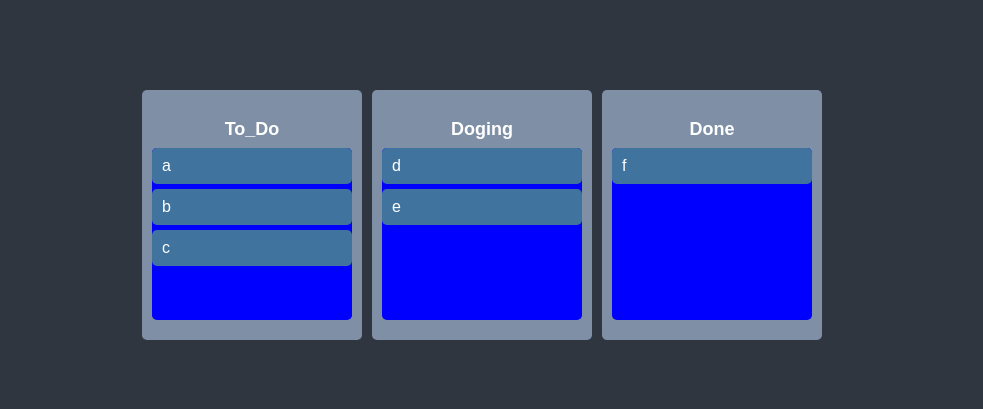
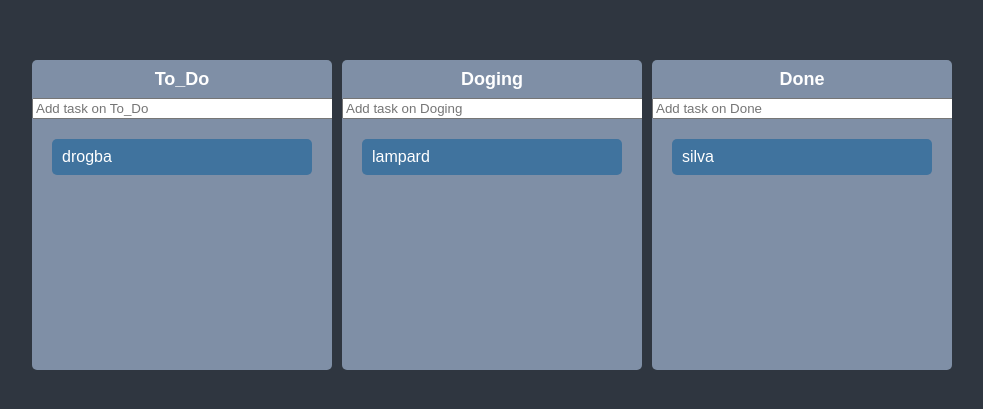
Before and after one commit to sni424/typescript-study, a React (Create React App) app: page / in a window 1280 px wide. Shown: the part 185-594 px from the top of the page, without its empty margins (158-1141 px from the left). Built offline with nearby package versions, Linux system fonts and the light colour scheme.

Commit message:
보드 위치  바꾸기

```diff
--- a/src/atoms.ts
+++ b/src/atoms.ts
@@ -48,15 +48,20 @@ export const hourSelector = selector<number>({
     },
 });
 
+export interface ITodos {
+    id: number;
+    text: string;
+}
+
 interface ITodoState {
-    [key: string]: string[];
+    [key: string]: ITodos[];
 }
 
 export const toDosState = atom<ITodoState>({
     key: "dragTodo",
     default: {
-        To_Do: ["a", "b", "c"],
-        Doging: ["d", "e"],
-        Done: ["f"],
+        To_Do: [{ id: Date.now() + 1, text: "drogba" }],
+        Doging: [{ id: Date.now() + 2, text: "lampard" }],
+        Done: [{ id: Date.now() + 3, text: "silva" }],
     },
 });
--- a/src/components/Board/index.tsx
+++ b/src/components/Board/index.tsx
@@ -1,6 +1,9 @@
-import React from "react";
-import { Droppable } from "react-beautiful-dnd";
+import React, { useRef } from "react";
+import { Draggable, Droppable } from "react-beautiful-dnd";
+import { useForm } from "react-hook-form";
+import { useSetRecoilState } from "recoil";
 import styled from "styled-components";
+import { IToDo, ITodos, toDosState } from "../../atoms";
 import DragabbleCard from "../DragabbleCard";
 
 const Title = styled.h2`
@@ -11,13 +14,14 @@ const Title = styled.h2`
 `;
 
 const Wrraper = styled.div`
-    padding: 20px 10px;
-    padding-top: 30px;
+    width: 300px;
+    padding-top: 10px;
     background-color: ${(props) => props.theme.boardColor};
     border-radius: 5px;
-    min-height: 200px;
+    min-height: 300px;
     display: flex;
     flex-direction: column;
+    overflow: hidden;
 `;
 interface IAreaProps {
     isDraggingFromThis: boolean;
@@ -27,24 +31,66 @@ interface IAreaProps {
 const Area = styled.div<IAreaProps>`
     background-color: ${(props) =>
         props.isDraggingOver
-            ? "pink"
+            ? "#dfe6e9"
             : props.isDraggingFromThis
-            ? "red"
-            : "blue"};
+            ? "#b2bec3"
+            : "transparent"};
     flex-grow: 1;
     transition: background-color 0.3s ease-in-out;
-    border-radius: 0.3rem;
+    padding: 20px;
+`;
+
+const Form = styled.form`
+    width: 100%;
+    input {
+        width: 100%;
+    }
 `;
 
 interface IBoard {
-    toDos: string[];
+    toDos: ITodos[];
     boardId: string;
+    index: number;
 }
 
-const Board = ({ toDos, boardId }: IBoard) => {
+interface IForm {
+    toDo: string;
+}
+
+const Board = ({ toDos, boardId, index }: IBoard) => {
+    const setToDos = useSetRecoilState(toDosState);
+    const { register, setValue, handleSubmit } = useForm<IForm>();
+
+    const onValid = ({ toDo }: IForm) => {
+        const newTodo = {
+            id: Date.now(),
+            text: toDo,
+        };
+        setToDos((allBoards) => {
+            return {
+                ...allBoards,
+                [boardId]: [newTodo, ...allBoards[boardId]],
+            };
+        });
+        setValue("toDo", "");
+    };
+
     return (
-        <Wrraper>
+        <Draggable index={index} draggableId={boardId} key={boardId}>
+            {(magic) => (
+                <Wrraper
+                    ref={magic.innerRef}
+                    {...magic.dragHandleProps}
+                    {...magic.draggableProps}
+                >
                     <Title>{boardId}</Title>
+                    <Form onSubmit={handleSubmit(onValid)}>
+                        <input
+                            {...register("toDo", { required: true })}
+                            type="text"
+                            placeholder={`Add task on ${boardId}`}
+                        />
+                    </Form>
                     <Droppable droppableId={boardId}>
                         {(magic, snapshot) => (
                             <Area
@@ -55,14 +101,21 @@ const Board = ({ toDos, boardId }: IBoard) => {
                                 ref={magic.innerRef}
                                 {...magic.droppableProps}
                             >
-                        {toDos.map((todo, i) => (
-                            <DragabbleCard key={todo} todo={todo} i={i} />
+                                {toDos.map((toDo, i) => (
+                                    <DragabbleCard
+                                        key={toDo.id}
+                                        todoID={toDo.id}
+                                        todoText={toDo.text}
+                                        i={i}
+                                    />
                                 ))}
                                 {magic.placeholder}
                             </Area>
                         )}
                     </Droppable>
                 </Wrraper>
+            )}
+        </Draggable>
     );
 };
 
--- a/src/components/DragabbleCard/index.tsx
+++ b/src/components/DragabbleCard/index.tsx
@@ -2,29 +2,34 @@ import React from "react";
 import { Draggable } from "react-beautiful-dnd";
 import styled from "styled-components";
 
-const Card = styled.div`
+const Card = styled.div<{ isDragging: boolean }>`
     border-radius: 5px;
     margin-bottom: 5px;
-    padding: 10px 10px;
-    background-color: ${(props) => props.theme.cardColor};
+    padding: 10px;
+    background-color: ${(props) =>
+        props.isDragging ? "#273c75" : props.theme.cardColor};
+    box-shadow: ${(props) =>
+        props.isDragging ? "0px 2px 5px rgba(0, 0, 0, 0.05)" : "none"};
 `;
 
 interface IDragTodo {
-    todo: string;
+    todoID: number;
+    todoText: string;
     i: number;
 }
 
-const DragabbleCard = ({ todo, i }: IDragTodo) => {
+const DragabbleCard = ({ todoID, todoText, i }: IDragTodo) => {
     return (
         <>
-            <Draggable key={todo} draggableId={todo} index={i}>
-                {(magic) => (
+            <Draggable draggableId={todoID + ""} index={i}>
+                {(magic, snapshot) => (
                     <Card
+                        isDragging={snapshot.isDragging}
                         ref={magic.innerRef}
                         {...magic.draggableProps}
                         {...magic.dragHandleProps}
                     >
-                        {todo}
+                        {todoText}
                     </Card>
                 )}
             </Draggable>
--- a/src/pages/Main/index.tsx
+++ b/src/pages/Main/index.tsx
@@ -1,4 +1,4 @@
-import { DragDropContext, DropResult } from "react-beautiful-dnd";
+import { DragDropContext, Droppable, DropResult } from "react-beautiful-dnd";
 import { useRecoilState } from "recoil";
 import styled from "styled-components";
 import { toDosState } from "../../atoms";
@@ -6,7 +6,7 @@ import Board from "../../components/Board";
 
 const Wrapper = styled.div`
     display: flex;
-    max-width: 680px;
+    max-width: 900px;
     width: 100%;
     margin: 0 auto;
     justify-content: center;
@@ -25,16 +25,28 @@ const Main = () => {
     const [toDos, setToDos] = useRecoilState(toDosState);
 
     const onDragEnd = (info: DropResult) => {
-        const { destination, draggableId, source } = info;
+        const { destination, source } = info;
         if (!destination) return;
-        if (destination?.droppableId === source?.droppableId) {
+        if (info.type === "board") {
+            console.log(info);
+            setToDos((allBoards) => {
+                const copyAllBoards = Object.entries({ ...allBoards });
+                const deleteBoard = [...copyAllBoards.splice(source.index, 1)];
+                copyAllBoards.splice(destination.index, 0, ...deleteBoard);
+                const checkBoards = Object.fromEntries(copyAllBoards);
+                return {
+                    ...checkBoards,
+                };
+            });
+        } else if (destination?.droppableId === source?.droppableId) {
             //같은 board안에서만 움직인다면
             setToDos((allBoards) => {
                 const boardCopy = [...allBoards[source.droppableId]];
+                const taskObj = boardCopy[source.index];
                 //해당 인덱스 삭제
                 boardCopy.splice(source.index, 1);
                 //해당부분에 추가
-                boardCopy.splice(destination?.index, 0, draggableId);
+                boardCopy.splice(destination?.index, 0, taskObj);
                 return {
                     ...allBoards,
                     [source.droppableId]: boardCopy,
@@ -44,11 +56,12 @@ const Main = () => {
         if (destination?.droppableId !== source?.droppableId) {
             setToDos((allBoards) => {
                 const sourceBoard = [...allBoards[source.droppableId]];
+                const taskObj = sourceBoard[source.index];
                 const destinationBoard = [
                     ...allBoards[destination.droppableId],
                 ];
                 sourceBoard.splice(source.index, 1);
-                destinationBoard.splice(destination?.index, 0, draggableId);
+                destinationBoard.splice(destination?.index, 0, taskObj);
                 return {
                     ...allBoards,
                     [source.droppableId]: sourceBoard,
@@ -60,17 +73,22 @@ const Main = () => {
 
     return (
         <DragDropContext onDragEnd={onDragEnd}>
+            <Droppable droppableId="boards" direction="horizontal" type="board">
+                {(magic) => (
                     <Wrapper>
-                <Boards>
-                    {Object.keys(toDos).map((boardId) => (
+                        <Boards ref={magic.innerRef} {...magic.droppableProps}>
+                            {Object.keys(toDos).map((boardId, i) => (
                                 <Board
                                     boardId={boardId}
                                     key={boardId}
                                     toDos={toDos[boardId]}
+                                    index={i}
                                 />
                             ))}
                         </Boards>
                     </Wrapper>
+                )}
+            </Droppable>
         </DragDropContext>
     );
 };
```
Lines whose indentation alone changed are shown as unchanged.
